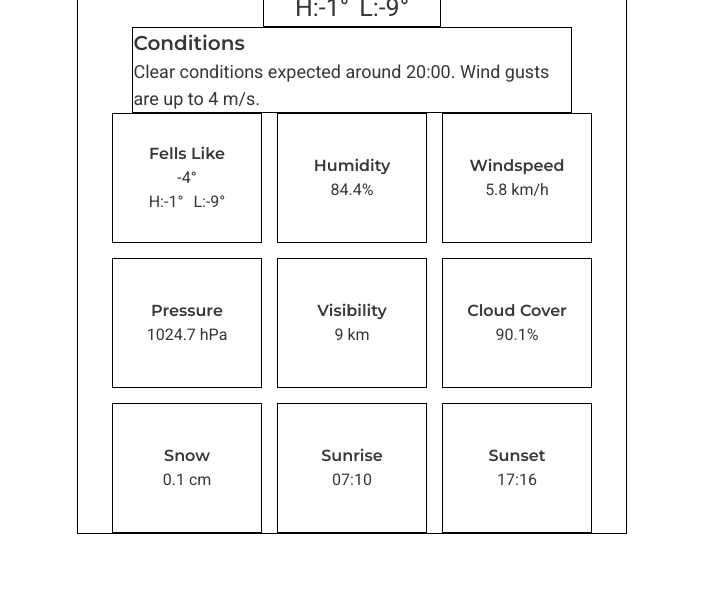
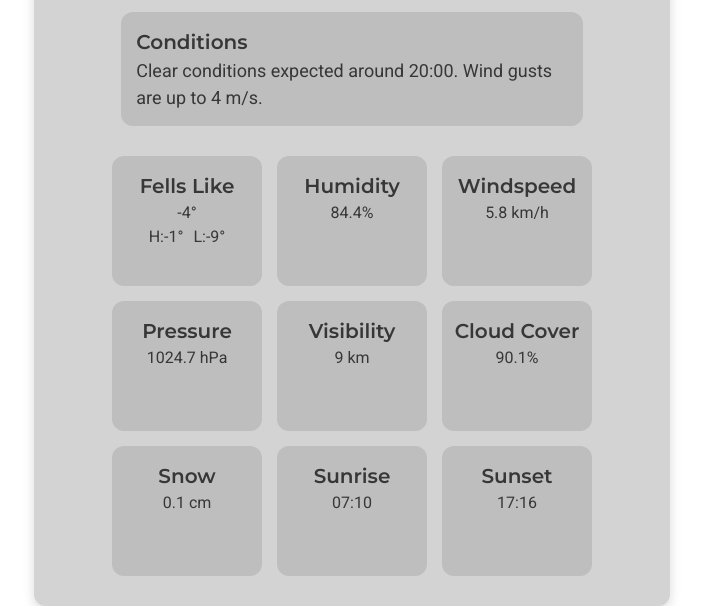
Before and after one commit to davidifme/weather-app, a website built with webpack: page src/template.html in a window 1280 px wide. Shown: the part 367-973 px from the top of the page, without its empty margins (288-991 px from the left). Before the commit the page ends 901 px from the top, so only its background shows below. Built offline with nearby package versions, Linux system fonts and the light colour scheme; no server answers.

Commit message:
Improve styles for better layout and appearance
- Added padding and background color to the body
- Updated display container with box-shadow and border-radius
- Enhanced preview container layout
- Styled description container with padding, background color, and margin
- Improved info container with padding, background color, and border-radius

```diff
--- a/styles/main.css
+++ b/styles/main.css
@@ -11,8 +11,11 @@ body {
   flex-direction: column;
   align-items: center;
   justify-content: center;
+  padding: 30px;
 
-  border: 1px solid black;
+  background-color: #D3D3D3;
+  box-shadow: 0 4px 12px rgba(0, 0, 0, 0.15);
+  border-radius: 12px;
 }
 
 /* Preview */
@@ -24,8 +27,6 @@ h1 {
   display: flex;
   align-items: center;
   flex-direction: column;
-
-  border: 1px solid black;
 }
 
 .country-container {
@@ -70,8 +71,11 @@ h1 {
 
 /* Description */
 .description-container {
-  border: 1px solid black;
+  background-color: #BEBEBE;
+  padding: 15px;
+  border-radius: 12px;
   width: 80%;
+  margin: 30px 0;
 }
 
 #description-title {
@@ -95,10 +99,17 @@ h1 {
   display: flex;
   flex-direction: column;
   align-items: center;
-  justify-content: center;
+  justify-content: top;
+  padding: 15px 5px;
   width: 150px;
   height: 130px;
-  border: 1px solid black;
+
+  background-color: #BEBEBE;
+  border-radius: 12px;
+}
+
+.info-container h4{
+  font-size: 20px;
 }
 
 /* Icons */
```
